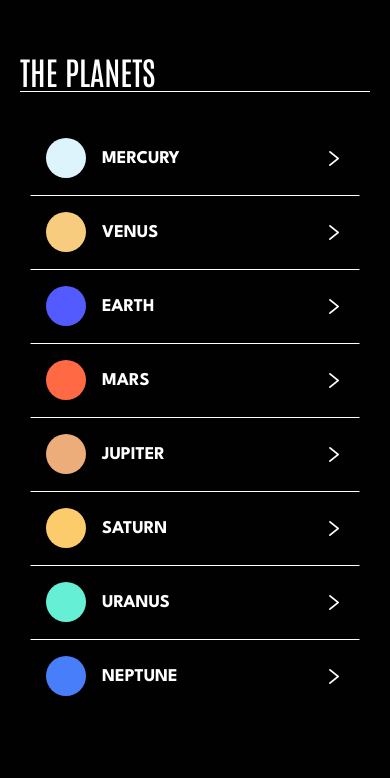
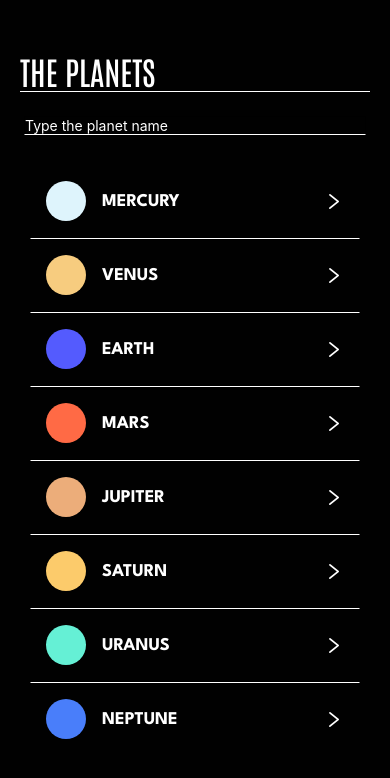
Before and after one commit to mayinuddin-munna/Planet-App, a React Native app: screen /Home in a window 390 px wide. Shown: the top 778 px of the page. Built offline with nearby package versions, Linux system fonts and the light colour scheme.

Commit message:
include search bar

```diff
--- a/src/screens/Home.js
+++ b/src/screens/Home.js
@@ -1,21 +1,20 @@
-import React from 'react';
+import React, { useState } from 'react';
 import Text from '../Components/text/text';
 import PlanetHeader from '../Components/PlanetHeader';
 import { colors } from '../theme/colors';
 import { spacing } from '../theme/spacing';
 import { PLANET_LIST } from '../data/PlanetList';
 import { AntDesign } from '@expo/vector-icons';
-import { View, StyleSheet, FlatList, SafeAreaView, Pressable } from 'react-native';
+import { View, StyleSheet, FlatList, SafeAreaView, Pressable, TextInput } from 'react-native';
 import { useNavigation } from '@react-navigation/native';
 
-const PlanetItem = ({item}) => {
+const PlanetItem = ({ item }) => {
   const { name, color } = item;
   const navigation = useNavigation();
   return (
     <Pressable onPress={() => {
       navigation.navigate("Details", { planet: item });
     }}
-
       style={styles.item}>
       <View style={{ flexDirection: 'row', alignItems: 'center' }}>
         <View style={[styles.circle, { backgroundColor: color }]}></View>
@@ -29,7 +28,7 @@ const PlanetItem = ({item}) => {
 }
 
 export default function Home({ navigation }) {
-
+  const [ list, setList ] = useState(PLANET_LIST);
   const renderItem = ({ item }) => {
     const { name, color } = item;
     return (
@@ -37,15 +36,32 @@ export default function Home({ navigation }) {
     );
   }
 
+  const searchFilter = (text) => {
+    const filterList = PLANET_LIST.filter((item) => {
+      const itemName = item.name.toLowerCase();
+      const userTypeText = text.toLowerCase();
+      return itemName.indexOf(userTypeText) > -1;
+    });
+    setList(filterList);
+  }
+
   return (
     <SafeAreaView>
       <View style={styles.container}>
         <PlanetHeader />
+        <TextInput
+          style={styles.searchInput}
+          placeholderTextColor={colors.white}
+          autoCorrect={false}
+          onChangeText={(text) => searchFilter(text)}
+          placeholder="Type the planet name"
+          keyboardType="text"
+        />
       </View>
       <View>
         <FlatList
           contentContainerStyle={styles.list}
-          data={PLANET_LIST}
+          data={list}
           keyExtractor={(item) => { item.name }}
           renderItem={renderItem}
           ItemSeparatorComponent={() => <View style={styles.separator} />}
@@ -83,11 +99,18 @@ const styles = StyleSheet.create({
   textName: {
     alignItems: 'center',
     textTransform: "uppercase",
-
   },
 
   separator: {
     borderWidth: .3,
     borderBottomColor: colors.white,
+  },
+
+  searchInput: {
+    borderWidth: 1,
+    color: colors.white,
+    marginTop: spacing[6],
+    marginHorizontal: spacing[6],
+    borderBottomColor: colors.white,
   }
-})
+});
```
